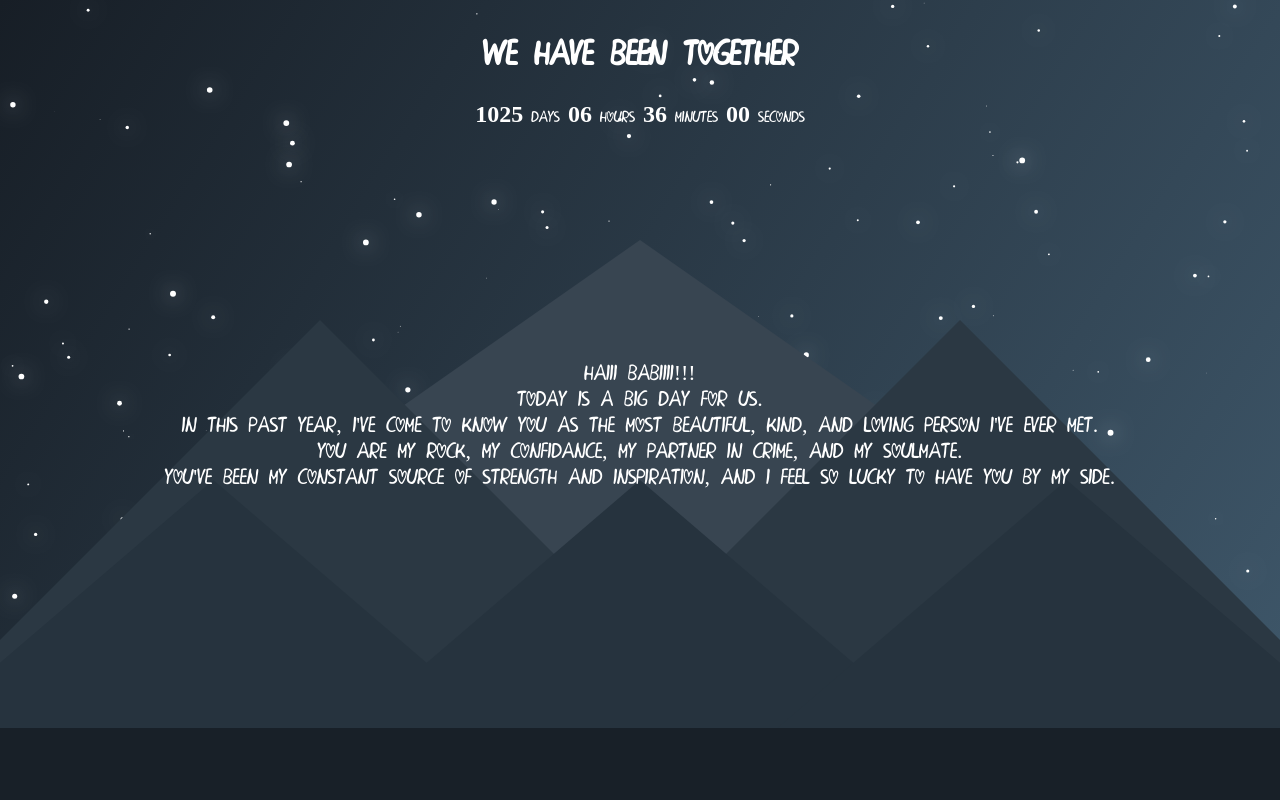
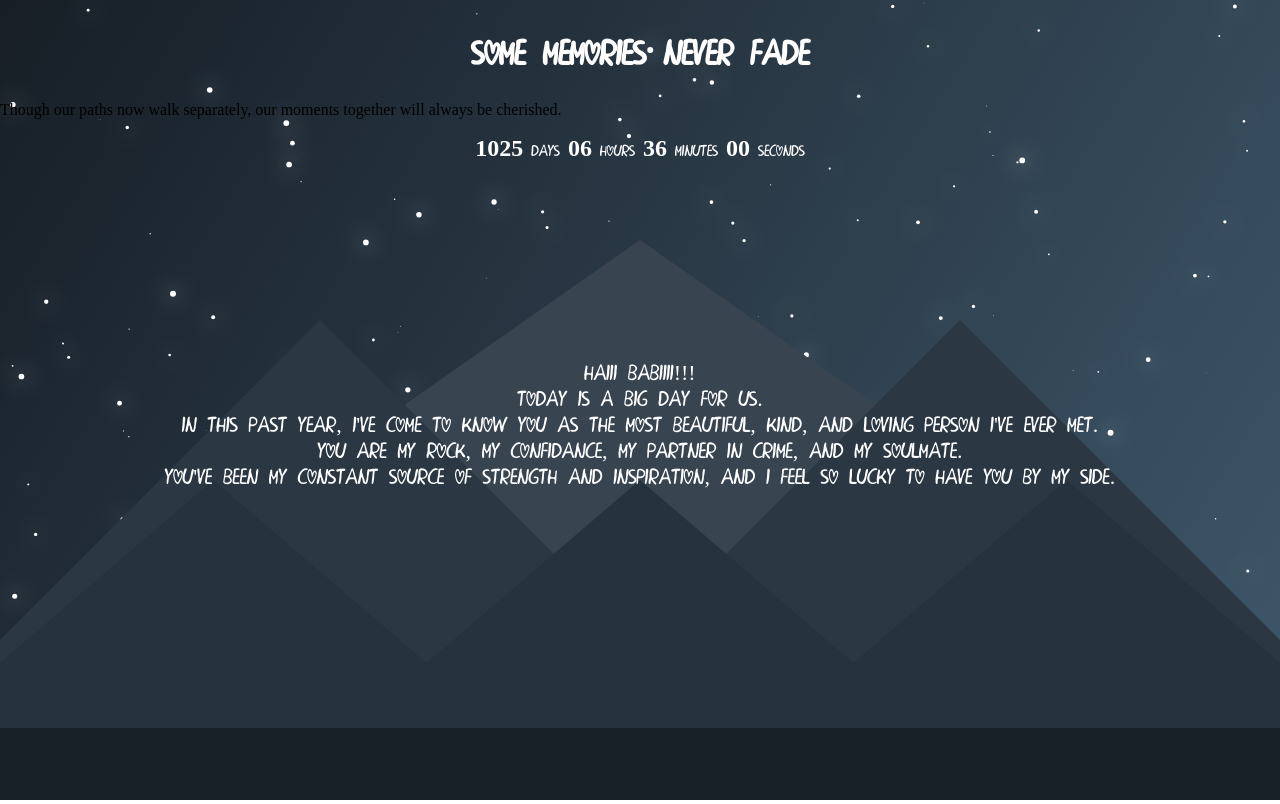
Before and after one commit to Jami31/Jami31.github.io, a plain HTML site: page index.html in a window 1280 px wide. Drawn offline with Linux system fonts and the light colour scheme; animation ran at ten frames a second.

Commit message:
Update index.html

```diff
--- a/index.html
+++ b/index.html
@@ -3,7 +3,7 @@
 	<head>
 		<meta name="viewport" content="width=device-width, initial-scale=1.0, maximum-scale=1.0, user-scalable=0">
 		<meta charset="UTF-8">
-		<title>Start of unending Love Story</title>
+		<title>A Love That Will Always Matter</title>
 		<link rel="stylesheet" type="text/css" href="./css/format.css">
 	</head>
 
@@ -24,7 +24,8 @@
 			</div>
 		</div>
 		<div id="content">
-			<h2 id="together">We have been together</h2>
+			<h2 id="together">Some memories never fade</h2>
+			<p id="message">Though our paths now walk separately, our moments together will always be cherished.</p>
 			<div id="timer">
 				<b id="d"></b> Days
 				<b id="h"></b> Hours
```
